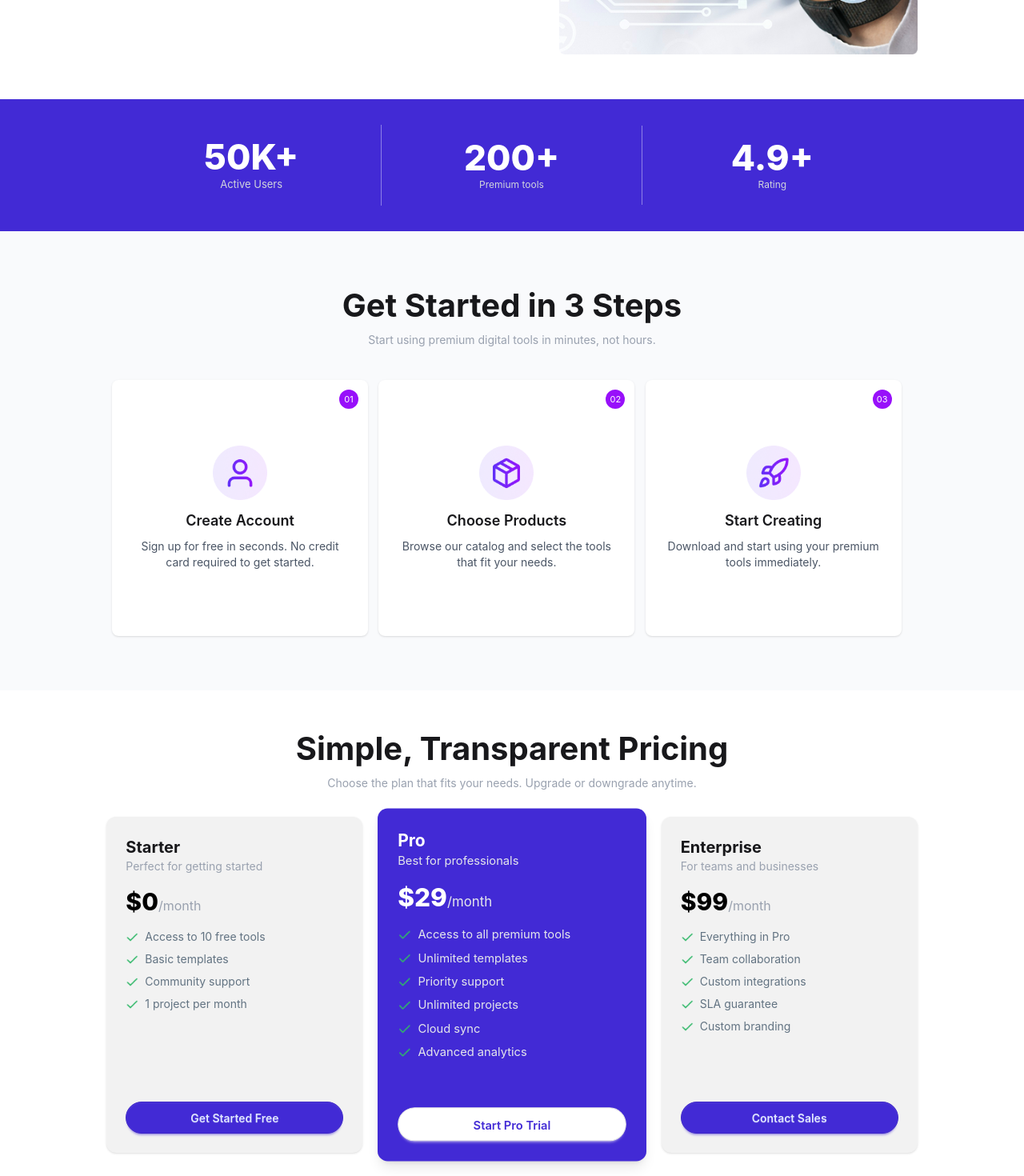
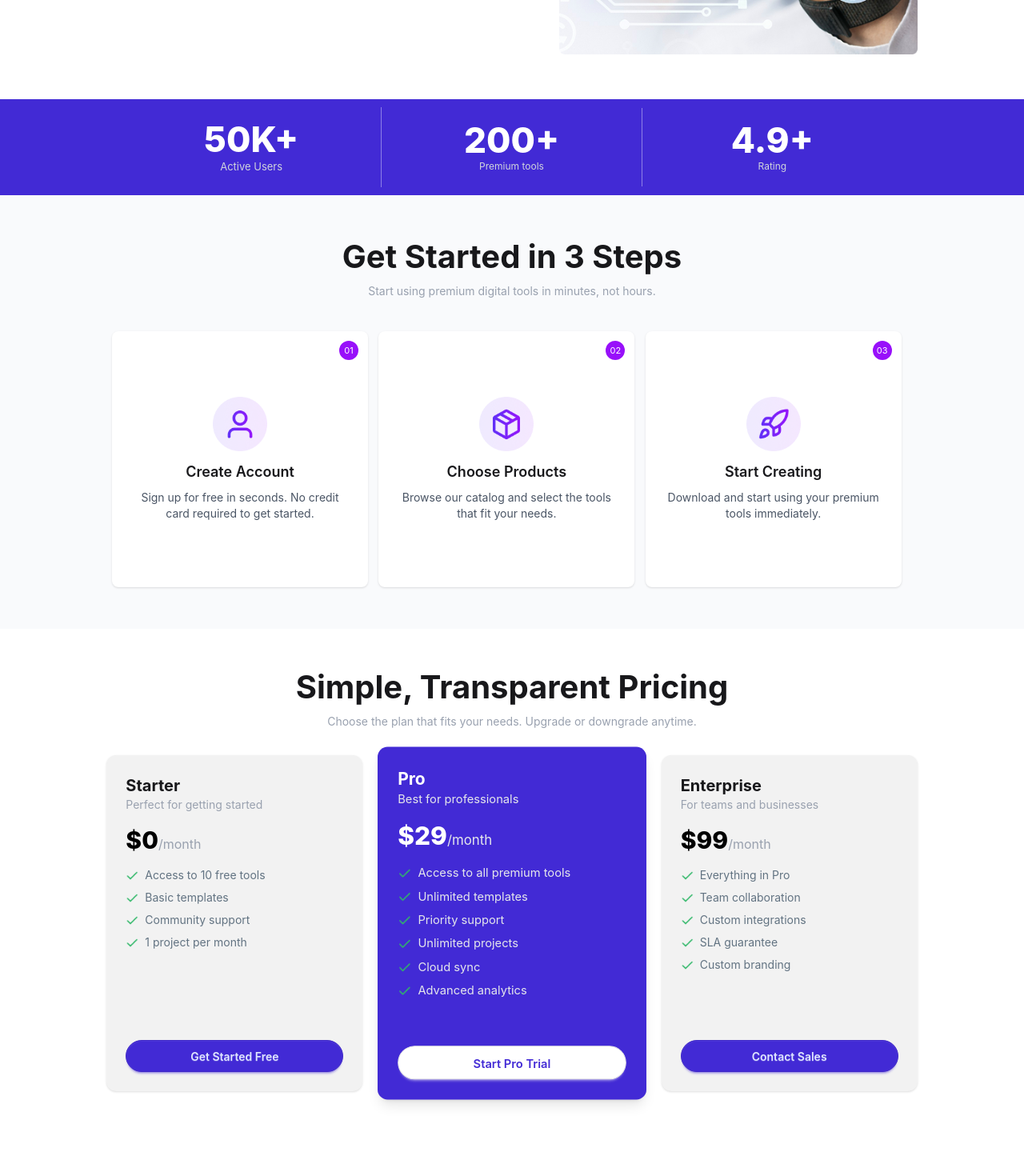
Before and after one commit to YooSabbir/react-assignment, a React (Vite) app: page / in a window 1280 px wide. Shown: the part 580-2050 px from the top of the page at 80% size. Built offline with nearby package versions, Linux system fonts and the light colour scheme.

Commit message:
rewrite some ui design code to make it look perfect

```diff
--- a/src/componants/Pricing.jsx
+++ b/src/componants/Pricing.jsx
@@ -3,9 +3,7 @@ import check from "../assets/check.png";
 
 function Pricing() {
   return (
-
     <div className="w-full min-h-screen px-3 sm:px-4 lg:px-8">
-
       <div className="text-center space-y-2 pt-10 sm:pt-12">
         <h1 className="text-2xl sm:text-3xl lg:text-[40px] font-bold leading-tight">
           Simple, Transparent Pricing
@@ -15,7 +13,7 @@ function Pricing() {
         </p>
       </div>
 
-      <div className="mt-8 grid grid-cols-1 md:grid-cols-3 gap-6 place-items-center lg:px-25">
+      <div className="mt-8 mb-8 pb-3 grid grid-cols-1 md:grid-cols-3 gap-6 place-items-center lg:px-25 lg:pb-12">
         <div className="bg-[#F2F2F2] w-full max-w-[95%] sm:max-w-[320px] min-h-[420px] p-5 sm:p-6 flex flex-col justify-between rounded-xl shadow-sm hover:shadow-md transition">
           <div className="space-y-4">
             <div>
--- a/src/componants/Rating.jsx
+++ b/src/componants/Rating.jsx
@@ -2,7 +2,7 @@ import React from 'react'
 
 function Rating() {
   return (
-    <div className="min-h-[165px] bg-primary text-center grid grid-cols-1 sm:grid-cols-3 lg:grid-cols-3 items-center text-white px-4 sm:px-8 lg:px-38 divide-y sm:divide-y-0 sm:divide-x divide-white/40">
+    <div className="min-h-[120px] bg-primary text-center grid grid-cols-1 sm:grid-cols-3 lg:grid-cols-3 items-center text-white px-4 sm:px-8 lg:px-38 divide-y sm:divide-y-0 sm:divide-x divide-white/40">
       <div className="py-4">
         <h1 className="font-extrabold text-3xl sm:text-4xl lg:text-[44px]">
           50K+
--- a/src/componants/Step.jsx
+++ b/src/componants/Step.jsx
@@ -5,7 +5,7 @@ import rocket from "../assets/rocket.png";
 
 function step() {
   return (
-    <div className="min-h-[400px] bg-[#F9FAFC] w-full lg:px-35 py-17">
+    <div className="min-h-[400px] bg-[#F9FAFC] w-full lg:px-35 py-13">
       <div className="text-center space-y-2">
         <h1 className="text-2xl sm:text-3xl lg:text-[40px] font-bold leading-tight">
           Get Started in 3 Steps
```
